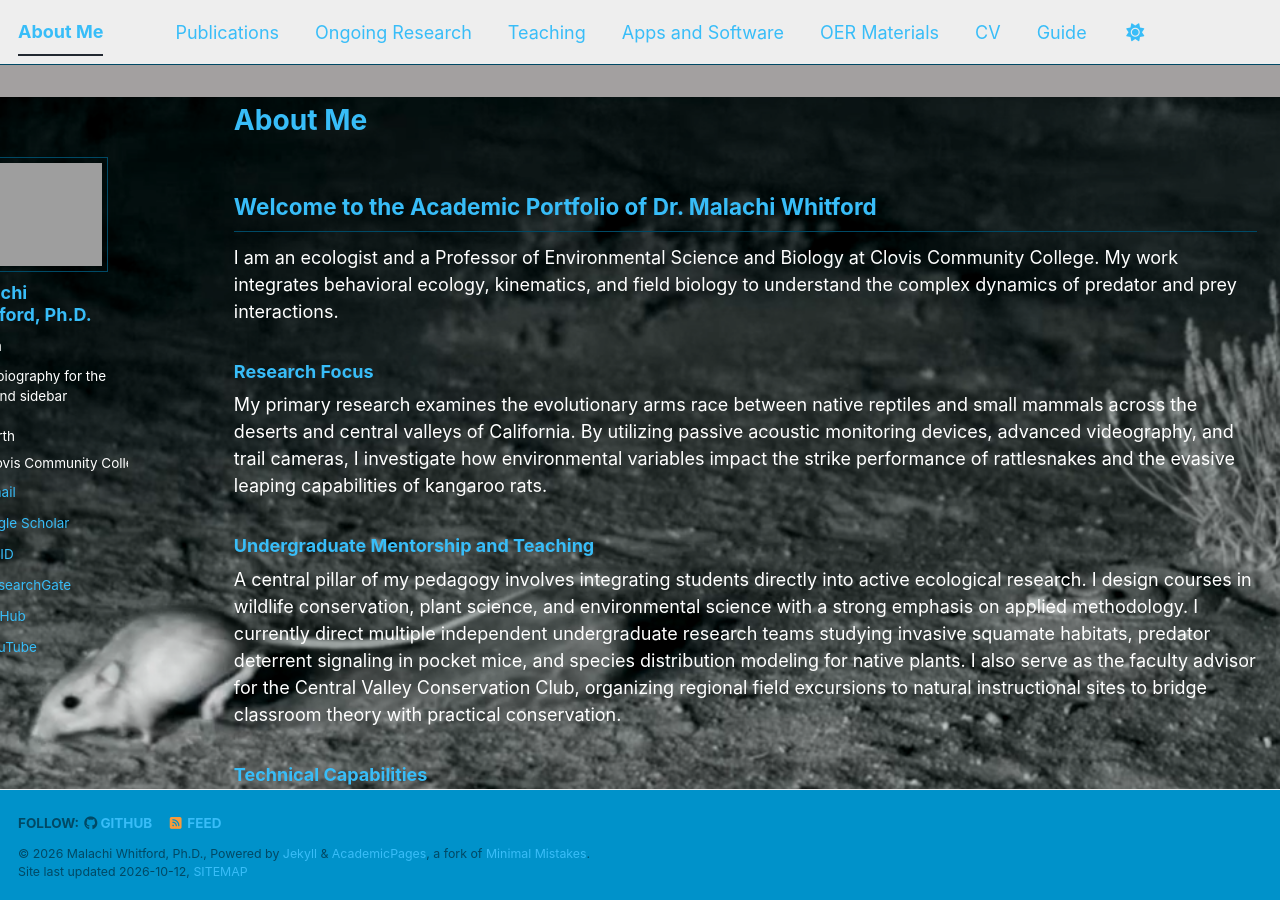
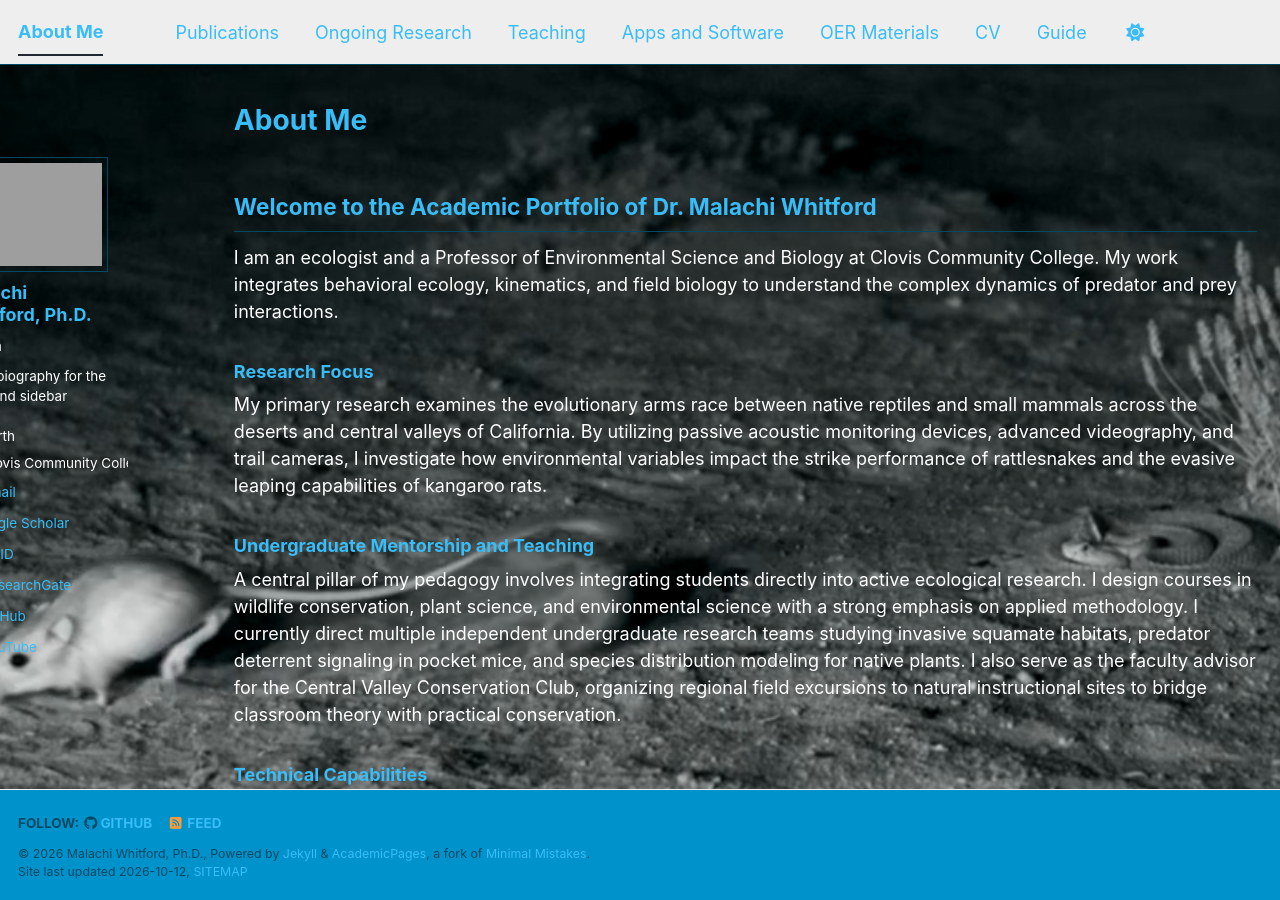
Before and after one commit to malachi-whitford/malachi-whitford.github.io, a Jekyll site: the page built from _pages/about.md, in a window 1280 px wide and 900 px high. Built offline with Jekyll 4.4.1, drawn with Linux system fonts in a browser that asks for light colours; a style sheet for code colours, icons or effects is not loaded.

Commit message:
Change background size to cover and adjust position
Updated background image properties for better display.

```diff
--- a/assets/css/main.scss
+++ b/assets/css/main.scss
@@ -59,12 +59,11 @@
 /* --- Global Background Image --- */
 body {
     background-image: url('/images/background.png') !important;
-    background-size: contain !important;
+    background-size: cover !important; /* Forces image to fill the entire screen */
     background-attachment: fixed !important;
-    background-position: center center !important; /* Forces the image to center rather than crop to the top */
+    background-position: center center !important; /* Keeps the focal point in the middle */
     background-repeat: no-repeat !important;
-   /* Fills the remaining empty space with your dark theme color */
-    background-color: #A3A0A0 !important;
+    background-color: #A3A0A0 !important; /* Fallback color if the image loads slowly */
 }
 
 /* --- Content Readability Fix --- */
```
